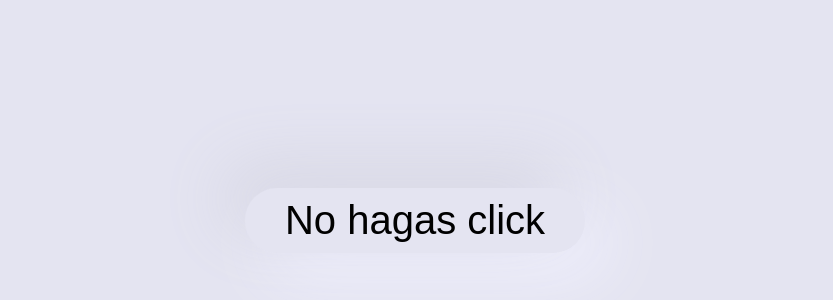
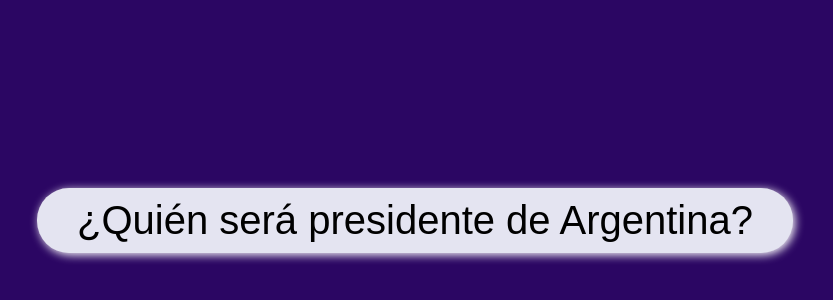
Before and after one commit to pedrokuper/rickrolled, a plain HTML site: page index.html in a window 1280 px wide. Shown: the part 180-480 px from the top of the page, without its empty margins (225-1058 px from the left). Drawn offline with Linux system fonts and the light colour scheme.

Commit message:
changed text and metatags

```diff
--- a/index.html
+++ b/index.html
@@ -3,13 +3,15 @@
   <head>
     <meta charset="UTF-8" />
     <meta name="viewport" content="width=device-width, initial-scale=1.0" />
+    <meta property="og:image" content="./assets/img/candidatos.webp">
+
     <link rel="stylesheet" href="style.css" />
-    <title>RKRLD</title>
+    <title>¿Quién será el presidente de la Argentina?</title>
   </head>
   <body>
     <div class="wrapper">
       <div class="center">
-        <button class="button js-button">No hagas click</button>
+        <button class="button js-button">¿Quién será presidente de Argentina?</button>
         <video
           class="video js-video"
           src="./assets/video/rick-roll.mp4"
--- a/style.css
+++ b/style.css
@@ -6,7 +6,7 @@
 }
 
 .wrapper {
-  background: #e4e4f1;
+  background: #2b0663;
   background-repeat: no-repeat;
   background-size: cover;
   height: 100vh;
@@ -14,12 +14,16 @@
   place-items: center;
   overflow: hidden;
 }
+
+.button {
+  cursor: pointer;
+}
 .wrapper .center .button {
   padding: 10px 40px;
   font-size: 2.5rem;
   border-radius: 32px;
   background: #e4e4f1;
-  box-shadow: -22px -22px 66px #d6d6e3, 22px 22px 66px #f2f2ff;
+  box-shadow: 2px 2px 10px white;
   cursor: pointer;
   overflow: hidden;
   border: none;
```
Also changed, not shown: assets/img/candidatos.webp (added).
